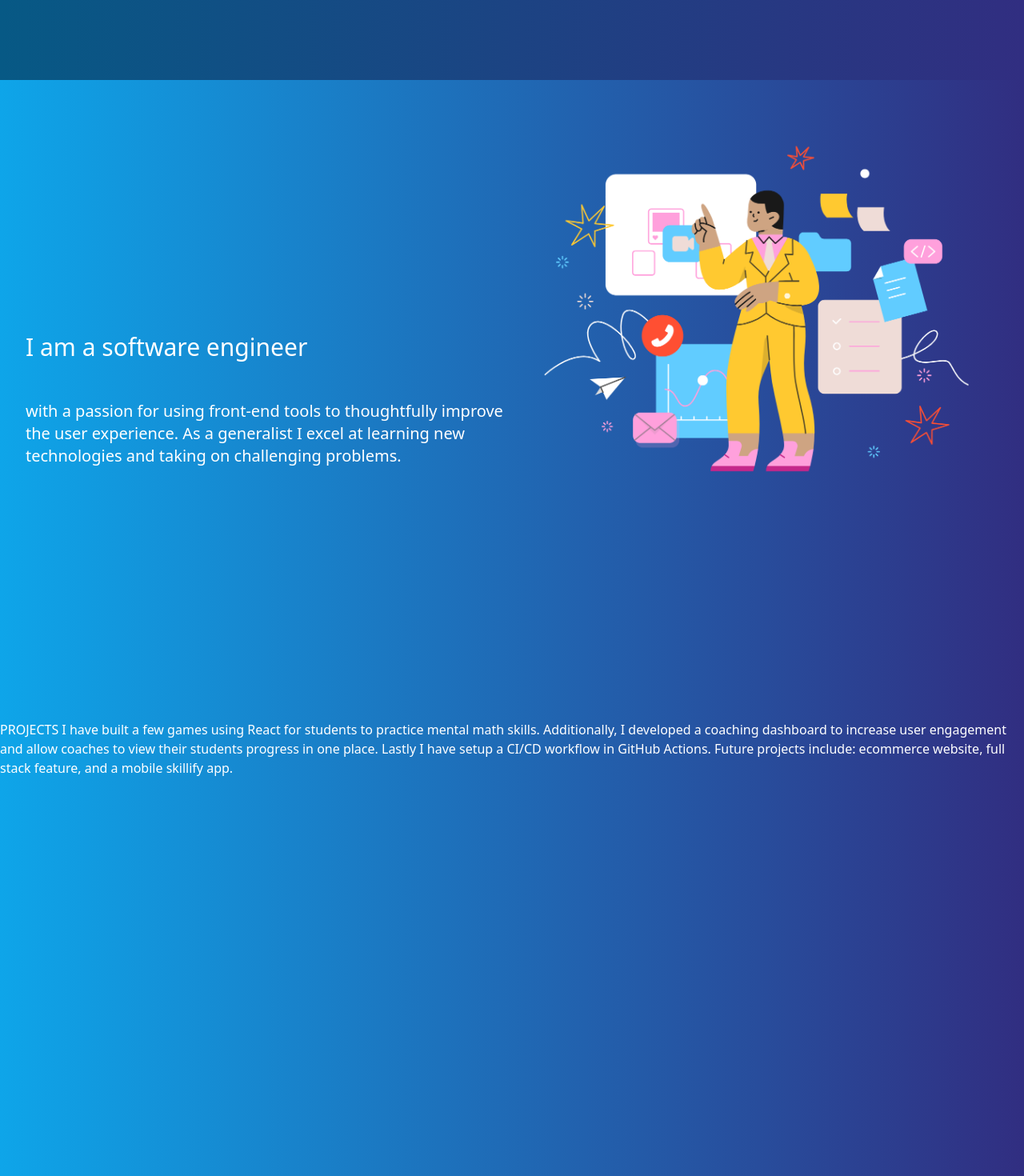
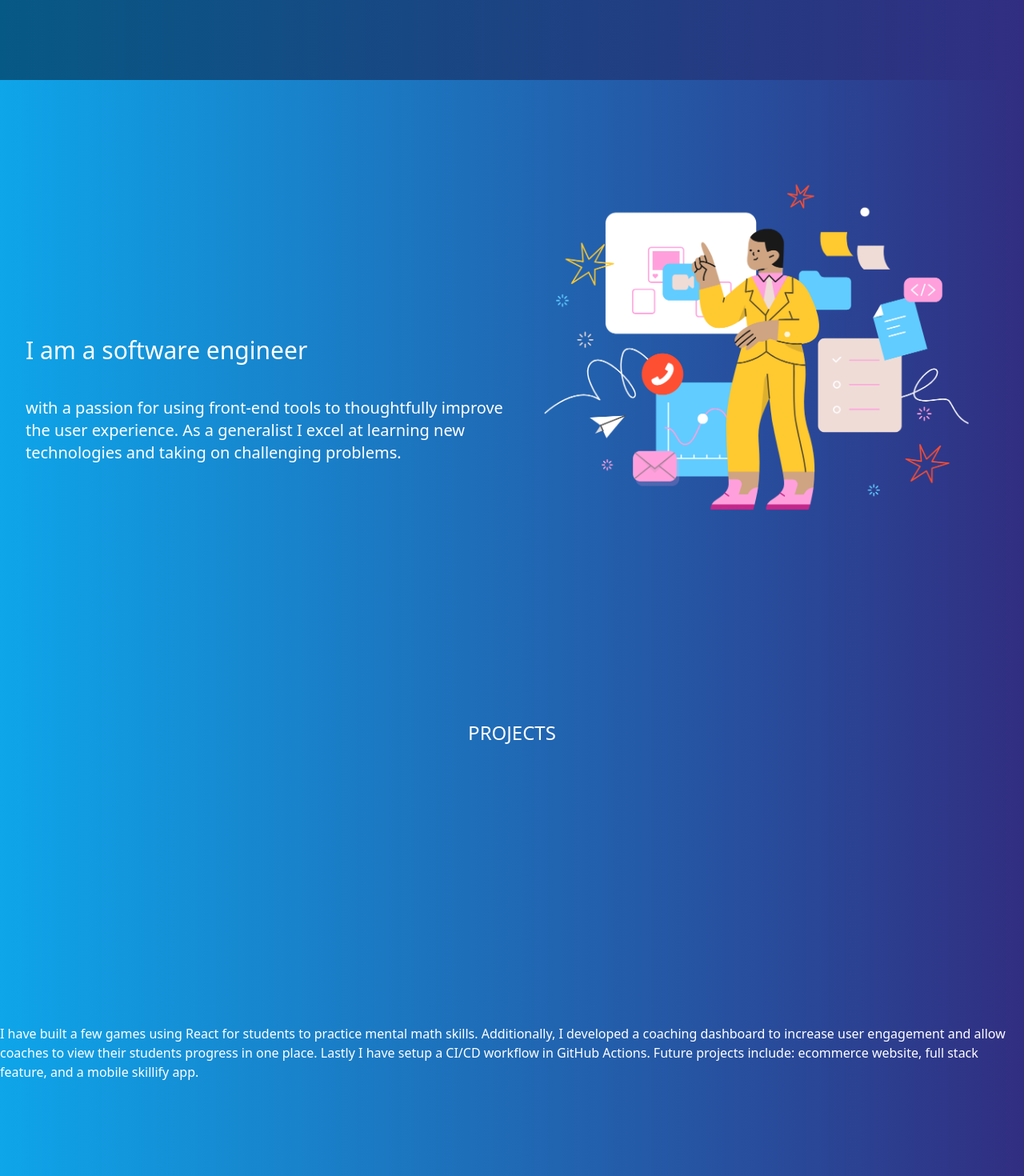
Before and after one commit to LuckyHariharan/LandingPage, a React (Create React App) app in the folder my-app/: page / in a window 1280 px wide. Shown: the part 2300-3770 px from the top of the page at 80% size. Built offline with nearby package versions, Linux system fonts and the light colour scheme.

Commit message:
Adjust header

```diff
--- a/my-app/src/App.tsx
+++ b/my-app/src/App.tsx
@@ -104,24 +104,26 @@ function App() {
         id="about"
         className="grid sm:grid-cols-2 md:grid-cols-[1fr_1fr] text-white h-screen text-xl p-8  bg-gradient-to-r from-sky-500 to-indigo-900 "
       >
-        <div className="flex flex-col place-content-center space-y-12">
-          <h1 className="text-3xl ">I am a software engineer</h1>
+        <div className="flex flex-col place-content-center space-y-10">
+          <h1 className="text-3xl flex align-center ">
+            I am a software engineer
+          </h1>
           <p className="">
             with a passion for using front-end tools to thoughtfully improve the
             user experience. As a generalist I excel at learning new
             technologies and taking on challenging problems.
           </p>{" "}
         </div>
-        <img alt="" className="h-120 font-size " src={hero1}></img>
+        <img alt="" className="h-88 font-size mt-12" src={hero1}></img>
       </div>
 
       <div className="grid text-white h-screen justify-items-center bg-gradient-to-r from-sky-500 to-indigo-900 ">
-        PROJECTS I have built a few games using React for students to practice
-        mental math skills. Additionally, I developed a coaching dashboard to
-        increase user engagement and allow coaches to view their students
-        progress in one place. Lastly I have setup a CI/CD workflow in GitHub
-        Actions. Future projects include: ecommerce website, full stack feature,
-        and a mobile skillify app.
+        <h1 className="text-2xl">PROJECTS</h1> I have built a few games using
+        React for students to practice mental math skills. Additionally, I
+        developed a coaching dashboard to increase user engagement and allow
+        coaches to view their students progress in one place. Lastly I have
+        setup a CI/CD workflow in GitHub Actions. Future projects include:
+        ecommerce website, full stack feature, and a mobile skillify app.
       </div>
       <div
         id="skills"
```
